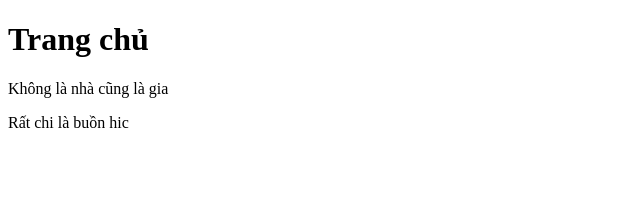
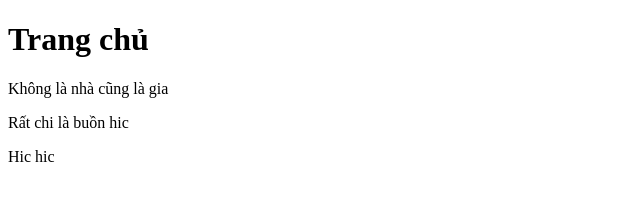
Before and after one commit to KanTrun/buoi4-shop_online, a plain HTML site: page index.html in a window 1280 px wide. Shown: the full height of the page, 0-640 px from the left. Drawn offline with Linux system fonts and the light colour scheme.

Commit message:
Update index.html

```diff
--- a/index.html
+++ b/index.html
@@ -9,5 +9,6 @@
     <h1>Trang chủ</h1>
     <p>Không là nhà cũng là gia</p>
     <p>Rất chi là buồn hic</p>
+    <p>Hic hic</p>
 </body>
 </html>
```
